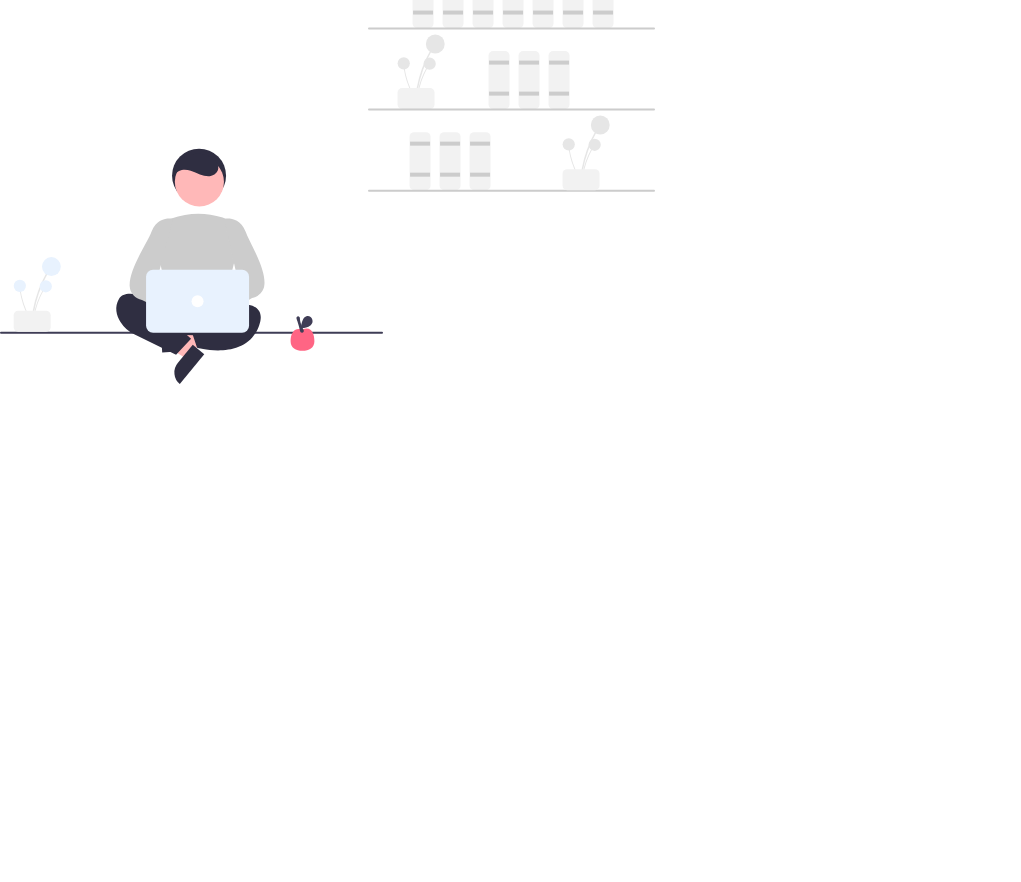
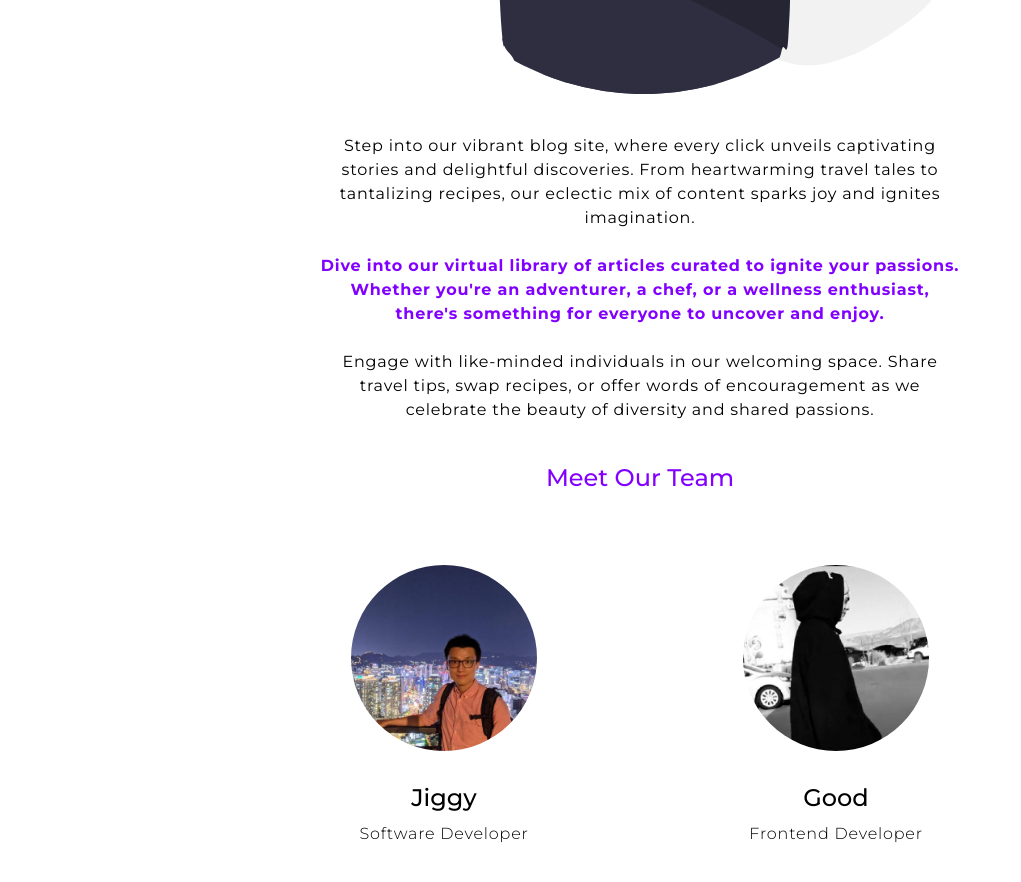
Before and after one commit to Austin-Imbastari/disco, a React (Vite) app: page /aboutus in a window 1280 px wide. Shown: the part 760-1642 px from the top of the page, without its empty margins (0-1021 px from the left). Before the commit the page ends 1144 px from the top, so only its background shows below. Built offline with nearby package versions, Linux system fonts and the light colour scheme.

Commit message:
finished about us

```diff
--- a/src/App.css
+++ b/src/App.css
@@ -40,3 +40,29 @@ button:hover {
 button:active {
     box-shadow: none;
 }
+
+.rainbow-text {
+    font-weight: 700;
+    animation: rainbow 5.5s ease-in-out;
+    animation-iteration-count: infinite;
+}
+@keyframes rainbow {
+    100%,
+    0% {
+        color: rgb(127, 0, 255);
+    }
+
+    50% {
+        color: rgb(255, 0, 255);
+    }
+
+    75% {
+        color: rgb(127, 0, 255);
+    }
+    81% {
+        color: rgb(255, 0, 127);
+    }
+    100% {
+        color: rgb(242, 0, 255);
+    }
+}
--- a/src/components/AboutUs/AboutUs.tsx
+++ b/src/components/AboutUs/AboutUs.tsx
@@ -1,40 +1,70 @@
 import React from "react";
 import ProgrammingSvg from "../../assets/img/computer.svg";
 import ComputerSvg from "../../assets/img/programming.svg";
+import Jiggy from "../../assets/img/jiggy.jpeg";
+import Good from "../../assets/img/good.jpeg";
 
 const AboutUs = () => {
     return (
         <>
-            <div>
-                <h1 className='text-center'>About Us</h1>
-                <div>
+            <div className='container mt-10 mx-auto'>
+                <div className='mt-20 mb-20 text-3xl font-bold'>
+                    <h1 className='text-center '>About Us</h1>
+                </div>
+                <div className='flex justify-center'>
                     <img src={ProgrammingSvg} alt='programming' />
                 </div>
-                <div>
-                    <p></p>
-                    <div>
-                        <img src='' alt='' />
-                        <h3></h3>
-                        <p></p>
-                    </div>
-                    <div>
+                <div className='flex justify-center flex-col items-center w-100 mt-10'>
+                    <div className='flex justify-center flex-col items-center w-1/2'>
                         <div>
-                            <img src='' alt='Jiggy' />
-                            <h4></h4>
-                            <p></p>
+                            <p className='tracking-wider text-center'>
+                                {" "}
+                                Step into our vibrant blog site, where every click unveils captivating stories and
+                                delightful discoveries. From heartwarming travel tales to tantalizing recipes, our
+                                eclectic mix of content sparks joy and ignites imagination.
+                            </p>
+                            <br></br>
+                            <p className='tracking-wider text-center rainbow-text'>
+                                Dive into our virtual library of articles curated to ignite your passions. Whether
+                                you're an adventurer, a chef, or a wellness enthusiast, there's something for everyone
+                                to uncover and enjoy.
+                            </p>
+                            <br></br>
+                            <p className='tracking-wider text-center'>
+                                Engage with like-minded individuals in our welcoming space. Share travel tips, swap
+                                recipes, or offer words of encouragement as we celebrate the beauty of diversity and
+                                shared passions.
+                            </p>
                         </div>
-                        <div>
-                            <img src='' alt='Good' />
-                            <h4></h4>
-                            <p></p>
+                        <div className='mt-10'>
+                            {/* <img src='' alt='' /> */}
+
+                            <h1 className='text-2xl font-medium rainbow-text'>Meet Our Team</h1>
+                            {/* <p></p> */}
+                        </div>
+                        <div className='flex space-x-36 mt-10 mb-20'>
+                            <div>
+                                <a href='https://github.com/jpnws' target='_blank'>
+                                    <img className='rounded-full scale-75' src={Jiggy} alt='Jiggy' />
+                                    <h4 className='text-center text-2xl font-medium'>Jiggy</h4>
+                                    <p className='text-center mt-2 tracking-wider font-light	'>Software Developer</p>
+                                </a>
+                            </div>
+                            <div>
+                                <a href='https://github.com/Austin-Imbastari' target='_blank'>
+                                    <img className='rounded-full scale-75' src={Good} alt='Good' />
+                                    <h4 className='text-center text-2xl font-medium'>Good</h4>
+                                    <p className='text-center mt-2 tracking-wider font-light	'>Frontend Developer</p>
+                                </a>
+                            </div>
                         </div>
                     </div>
                 </div>
-            </div>
-            <div>
-                <div>
-                    <img src={ComputerSvg} alt='computer-svg' />
-                </div>
+                {/* <div>
+                    <div className='mt-20'>
+                        <img src={ComputerSvg} alt='computer-svg' />
+                    </div>
+                </div> */}
             </div>
         </>
     );
```
Also changed, not shown: src/assets/img/good.jpeg (added), src/assets/img/jiggy.jpeg (added).
